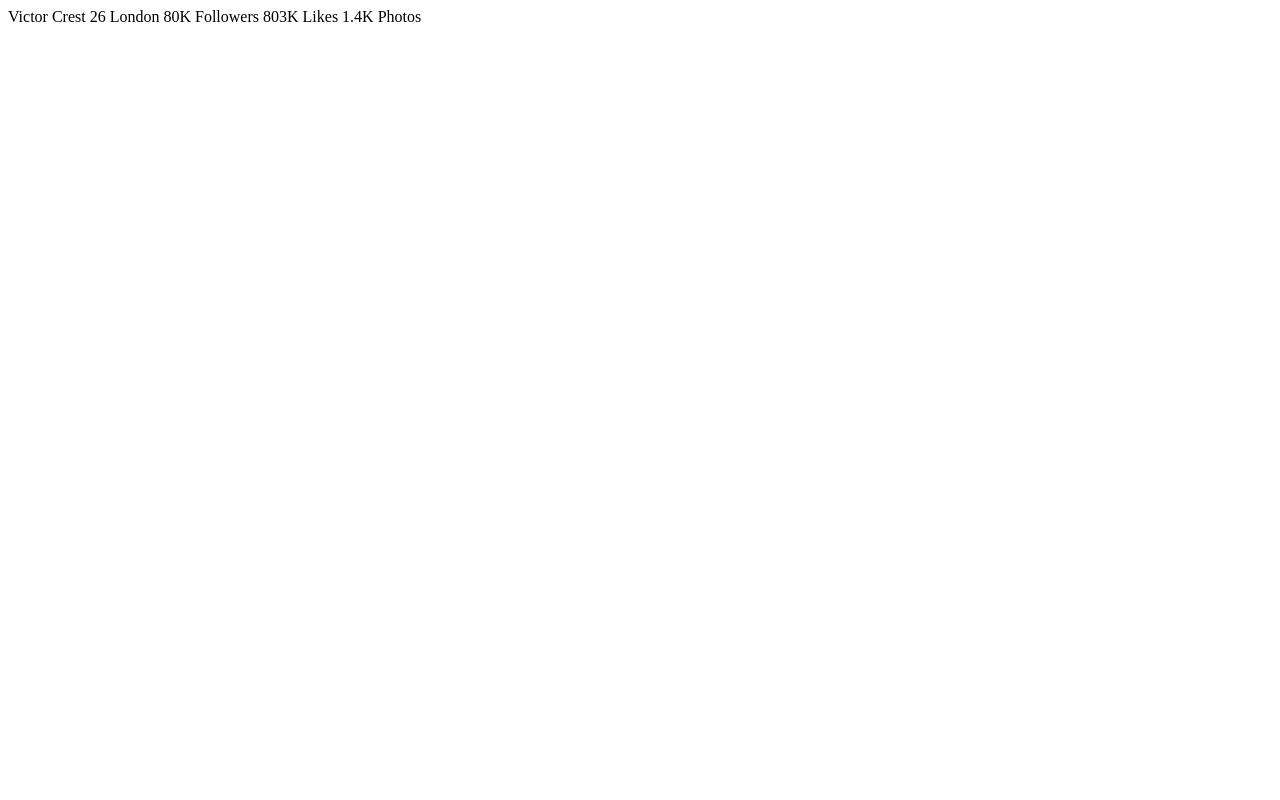
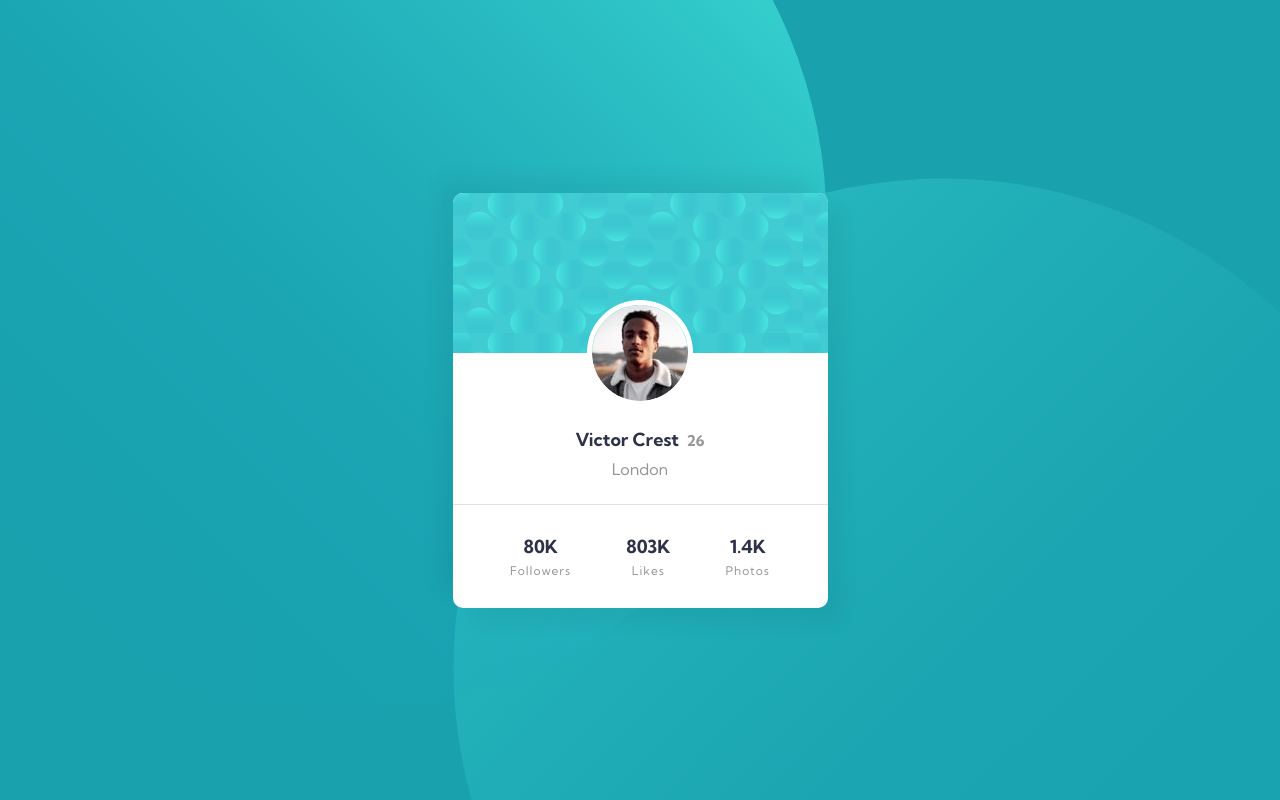
Before and after one commit to pilatech/profile-card-component, a plain HTML site: page index.html in a window 1280 px wide. Drawn offline with Linux system fonts and the light colour scheme.

Commit message:
fishished project

```diff
--- a/index.html
+++ b/index.html
@@ -6,21 +6,38 @@
 
   <link rel="icon" type="image/png" sizes="32x32" href="./images/favicon-32x32.png">
 
+  <link rel="preconnect" href="https://fonts.googleapis.com">
+  <link rel="preconnect" href="https://fonts.gstatic.com" crossorigin>
+  <link href="https://fonts.googleapis.com/css2?family=Kumbh+Sans:wght@400;700&display=swap" rel="stylesheet">
+
   <link rel="stylesheet" href="style.css">
   <title>Frontend Mentor | Profile card component</title>
 </head>
 <body>
-  Victor Crest
-  26
-  London
-
-  80K
-  Followers
-
-  803K
-  Likes
-
-  1.4K
-  Photos
+ <article class="card">
+   <aside class="card__hero">
+    <img src="images/image-victor.jpg" alt="victor" class="card__avatar">
+   </aside>
+   <section class="card__content">
+    <h2 class="card__title">
+     Victor Crest <small class="card__title-extra">26</small>
+    </h2>
+    <p class="card__sub-title">London</p>
+   </section>
+   <footer class="card__stats">
+    <p class="card__stat">
+     80K
+     <small class="card__stat-extra">Followers</small>
+    </p>
+    <p class="card__stat">
+     803K
+     <small class="card__stat-extra">Likes</small>
+    </p>
+    <p class="card__stat">
+     1.4K
+     <small class="card__stat-extra">Photos</small>
+    </p>
+   </footer>
+ </article>
 </body>
 </html>
--- a/style.css
+++ b/style.css
@@ -0,0 +1,88 @@
+* {
+ box-sizing: border-box;
+ margin: 0;
+ padding: 0;
+}
+
+:root {
+ font-size: 62.5%;
+ --color-cyan: hsl(185, 75%, 39%);
+ --color-desaturated-blue: hsl(229, 23%, 23%);
+ --color-dark-grayish-blue: hsl(227, 10%, 46%);
+ --color-gray: hsl(0, 0%, 59%);
+ --main-font-size: 1.8rem;
+}
+
+body {
+ font-family: 'Kumbh Sans', sans-serif;
+ width: 100%;
+ height: 100vh;
+ display: flex;
+ justify-content: center;
+ align-items: center;
+ background:  url(images/bg-pattern-top.svg), url(images/bg-pattern-bottom.svg), linear-gradient(var(--color-cyan), var(--color-cyan));
+ background-position: -50% 150%, 150% -100%;
+ background-repeat: no-repeat;
+}
+
+.card {
+ background: #fff;
+ border-radius: 1rem;
+ overflow: hidden;
+ width: 90%;
+ max-width: 37.5rem;
+ text-align: center;
+ box-shadow:
+ 1.5rem 1.5rem 2rem rgba(0, 0, 0, .05),
+ -1.5rem -1.5rem 2rem rgba(0, 0, 0, .05);
+ ;
+}
+.card__hero {
+ height: 16rem;
+ background: url(images/bg-pattern-card.svg);
+ position: relative;
+ margin-bottom: 7.5rem;
+}
+.card__avatar {
+ display: block;
+ outline: 5px solid #fff;
+ border-radius: 50%;
+ position: absolute;
+ left: 50%;
+ top: 100%;
+ transform: translate(-50%, -50%);
+}
+.card__title {
+ font-size: var(--main-font-size);
+ color: var(--color-desaturated-blue);
+ font-weight: 700;
+ margin-bottom: .8rem;
+}
+.card__title-extra {
+ color: var(--color-gray);
+ margin-left: 4px;
+}
+.card__sub-title {
+ font-size: 1.6rem;
+ color: var(--color-gray);
+ margin-bottom: 2.5rem;
+}
+.card__stats {
+ border-top: 1px solid hsla(0, 0%, 59%, 0.295);
+ display: flex;
+ justify-content: space-around;
+ padding: 3rem;
+}
+.card__stat {
+ font-size: var(--main-font-size);
+ font-weight: 700;
+ color: var(--color-desaturated-blue);
+}
+.card__stat-extra {
+ display: block;
+ font-size: 1.2rem;
+ letter-spacing: 1px;
+ color: var(--color-gray);
+ font-weight: 400;
+ margin-top: 5px;
+}
```
Also changed, not shown: screenshot.png (added), 1 other file.
